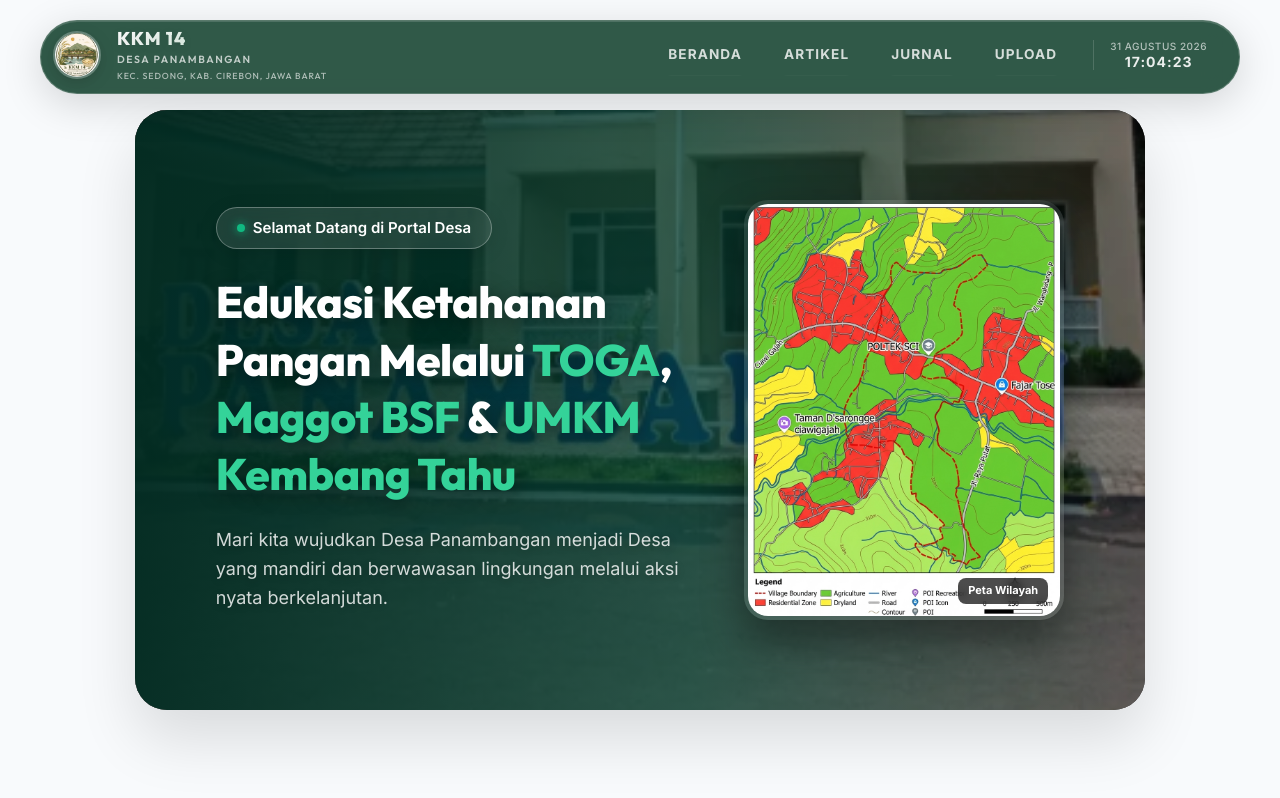
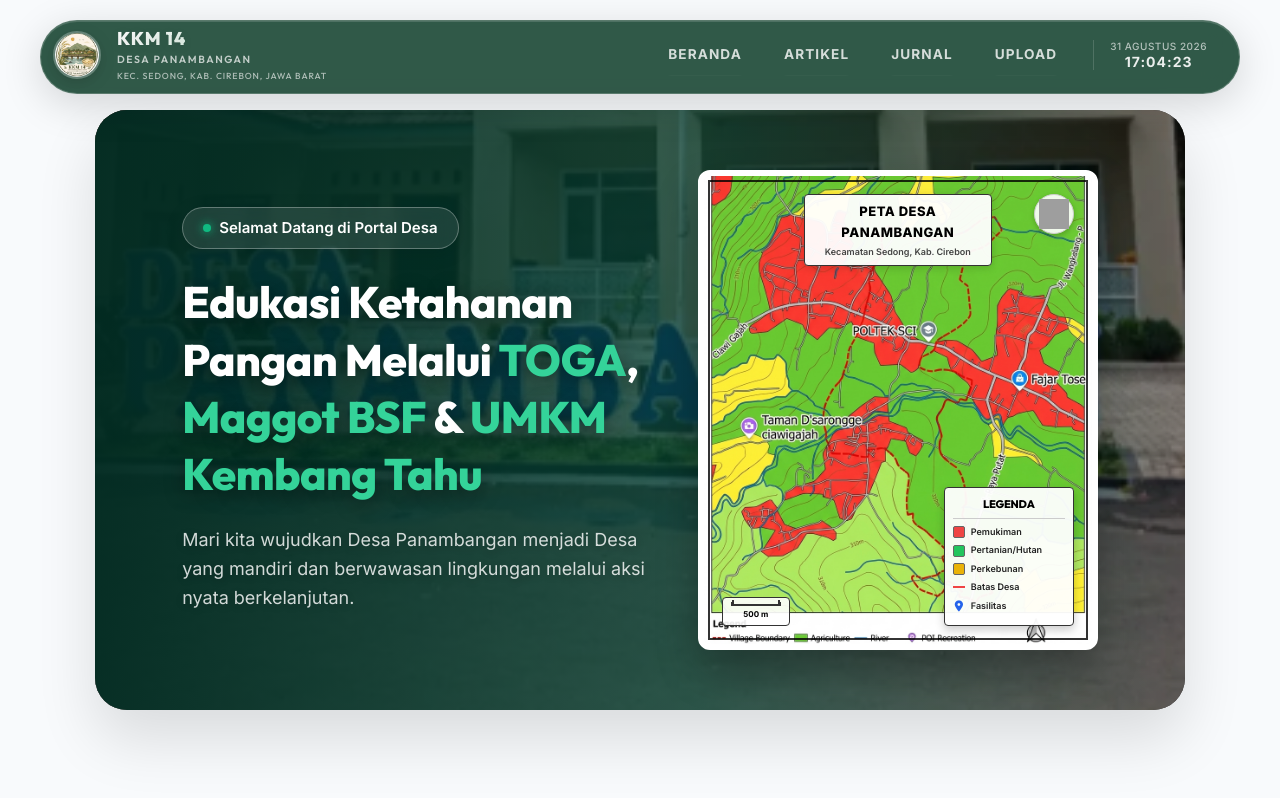
Before and after one commit to kkn14panambangan/web-artikel-panambangan, a Next.js app: page / in a window 1280 px wide. Shown: the top 798 px of the page. Built offline with nearby package versions, Linux system fonts and the light colour scheme; no server answers; the database is empty; grey boxes are pictures that could not be loaded.

Commit message:
Add professional map layout overlay

```diff
--- a/src/app/globals.css
+++ b/src/app/globals.css
@@ -294,14 +294,174 @@ a {
 .hero-map-container {
   position: relative;
   z-index: 10;
-  width: 320px;
-  height: 420px;
-  border-radius: 24px;
+  width: 400px;
+  height: 480px;
+  background: #f8fafc;
+  border-radius: 12px;
+  border: 6px solid #fff;
+  box-shadow: 0 20px 40px rgba(0,0,0,0.3);
   overflow: hidden;
-  box-shadow: 0 20px 40px rgba(0,0,0,0.4);
-  border: 4px solid rgba(255,255,255,0.1);
   flex-shrink: 0;
-  backdrop-filter: blur(10px);
+  font-family: 'Inter', sans-serif;
+}
+
+.map-base-img {
+  position: absolute;
+  top: 0; left: 0;
+  width: 100%;
+  height: 100%;
+  object-fit: cover;
+  object-position: center;
+  z-index: 1;
+}
+
+.map-frame {
+  position: absolute;
+  inset: 4px;
+  border: 2px solid rgba(0,0,0,0.8);
+  z-index: 10;
+  pointer-events: none;
+}
+
+.map-title-box {
+  position: absolute;
+  top: 12px;
+  left: 50%;
+  transform: translateX(-50%);
+  background: rgba(255,255,255,0.95);
+  padding: 6px 12px;
+  border: 1px solid #333;
+  text-align: center;
+  border-radius: 4px;
+  box-shadow: 0 2px 8px rgba(0,0,0,0.15);
+}
+.map-title-box h3 {
+  font-size: 13px;
+  font-weight: 800;
+  margin: 0;
+  letter-spacing: 0.5px;
+  color: #000;
+  font-family: 'Inter', sans-serif;
+}
+.map-title-box p {
+  font-size: 9px;
+  margin: 2px 0 0;
+  font-weight: 600;
+  color: #444;
+}
+
+.map-compass {
+  position: absolute;
+  top: 12px;
+  right: 12px;
+  width: 40px;
+  height: 40px;
+  background: rgba(255,255,255,0.9);
+  border-radius: 50%;
+  padding: 4px;
+  box-shadow: 0 2px 5px rgba(0,0,0,0.2);
+  border: 1px solid #ccc;
+}
+.map-compass img {
+  width: 100%;
+  height: 100%;
+}
+
+.map-legend {
+  position: absolute;
+  bottom: 12px;
+  right: 12px;
+  background: rgba(255,255,255,0.95);
+  border: 1px solid #333;
+  padding: 8px;
+  border-radius: 4px;
+  min-width: 130px;
+  box-shadow: 0 4px 10px rgba(0,0,0,0.2);
+}
+.map-legend h4 {
+  font-size: 11px;
+  font-weight: 800;
+  border-bottom: 1px solid #ccc;
+  padding-bottom: 4px;
+  margin-bottom: 6px;
+  text-align: center;
+  color: #000;
+}
+.legend-list {
+  list-style: none;
+  padding: 0;
+  margin: 0;
+}
+.legend-list li {
+  font-size: 9px;
+  display: flex;
+  align-items: center;
+  margin-bottom: 4px;
+  font-weight: 600;
+  color: #222;
+}
+.legend-color {
+  display: inline-block;
+  width: 12px;
+  height: 12px;
+  margin-right: 6px;
+  border: 1px solid #666;
+  border-radius: 2px;
+}
+.legend-red { background: #ef4444; }
+.legend-green { background: #22c55e; }
+.legend-yellow { background: #eab308; }
+.legend-line {
+  display: inline-block;
+  width: 12px;
+  height: 2px;
+  margin-right: 6px;
+}
+.border-line { border-top: 2px dashed #ef4444; }
+.legend-icon {
+  display: inline-flex;
+  width: 12px;
+  justify-content: center;
+  margin-right: 6px;
+  color: #2563eb;
+  font-size: 11px;
+}
+
+.map-scale {
+  position: absolute;
+  bottom: 12px;
+  left: 12px;
+  background: rgba(255,255,255,0.9);
+  padding: 4px 8px;
+  border: 1px solid #333;
+  display: flex;
+  flex-direction: column;
+  align-items: center;
+  border-radius: 4px;
+}
+.scale-bar {
+  width: 50px;
+  height: 4px;
+  border: 1px solid #333;
+  border-top: none;
+  border-bottom: 2px solid #333;
+  position: relative;
+}
+.scale-bar::before, .scale-bar::after {
+  content: '';
+  position: absolute;
+  bottom: 0;
+  width: 2px;
+  height: 4px;
+  background: #333;
+}
+.scale-bar::before { left: 0; }
+.scale-bar::after { right: 0; }
+.map-scale span {
+  font-size: 8px;
+  font-weight: bold;
+  margin-top: 2px;
+  color: #000;
 }
 
 .hero-badge {
@@ -768,9 +928,13 @@ div[id*="netlify-badge"] {
 
   .hero-map-container {
     width: 100%;
-    height: 380px;
-    border-radius: 16px;
+    height: 420px;
+    border-width: 4px;
   }
+  .map-title-box h3 { font-size: 12px; }
+  .map-title-box p { font-size: 8px; }
+  .map-legend { min-width: 110px; padding: 6px; }
+  .map-compass { width: 35px; height: 35px; }
 
   .hero-title {
     font-size: 28px;
--- a/src/app/page.js
+++ b/src/app/page.js
@@ -30,14 +30,44 @@ export default async function Home() {
           </p>
         </div>
 
-        <div className="hero-map-container">
+        <div className="hero-map-container map-styled">
+          {/* Base Map Image */}
           <img
             src="/qgis-map.png"
             alt="Peta Desa Panambangan"
-            style={{ width: '100%', height: '100%', objectFit: 'cover', objectPosition: 'center' }}
+            className="map-base-img"
           />
-          <div style={{ position: 'absolute', bottom: '12px', right: '12px', background: 'rgba(0,0,0,0.7)', color: 'white', padding: '4px 10px', borderRadius: '8px', fontSize: '11px', fontWeight: 'bold', backdropFilter: 'blur(4px)' }}>
-            Peta Wilayah
+
+          {/* Map Frame Overlay */}
+          <div className="map-frame">
+            {/* Title */}
+            <div className="map-title-box">
+              <h3>PETA DESA PANAMBANGAN</h3>
+              <p>Kecamatan Sedong, Kab. Cirebon</p>
+            </div>
+
+            {/* Compass */}
+            <div className="map-compass">
+              <img src="https://upload.wikimedia.org/wikipedia/commons/1/1a/Compass_rose_pale.svg" alt="U" />
+            </div>
+
+            {/* Legend */}
+            <div className="map-legend">
+              <h4>LEGENDA</h4>
+              <ul className="legend-list">
+                <li><span className="legend-color legend-red"></span> Pemukiman</li>
+                <li><span className="legend-color legend-green"></span> Pertanian/Hutan</li>
+                <li><span className="legend-color legend-yellow"></span> Perkebunan</li>
+                <li><span className="legend-line border-line"></span> Batas Desa</li>
+                <li><span className="legend-icon"><i className="fa-solid fa-location-dot"></i></span> Fasilitas</li>
+              </ul>
+            </div>
+
+            {/* Scale */}
+            <div className="map-scale">
+              <div className="scale-bar"></div>
+              <span>500 m</span>
+            </div>
           </div>
         </div>
       </div>
```
